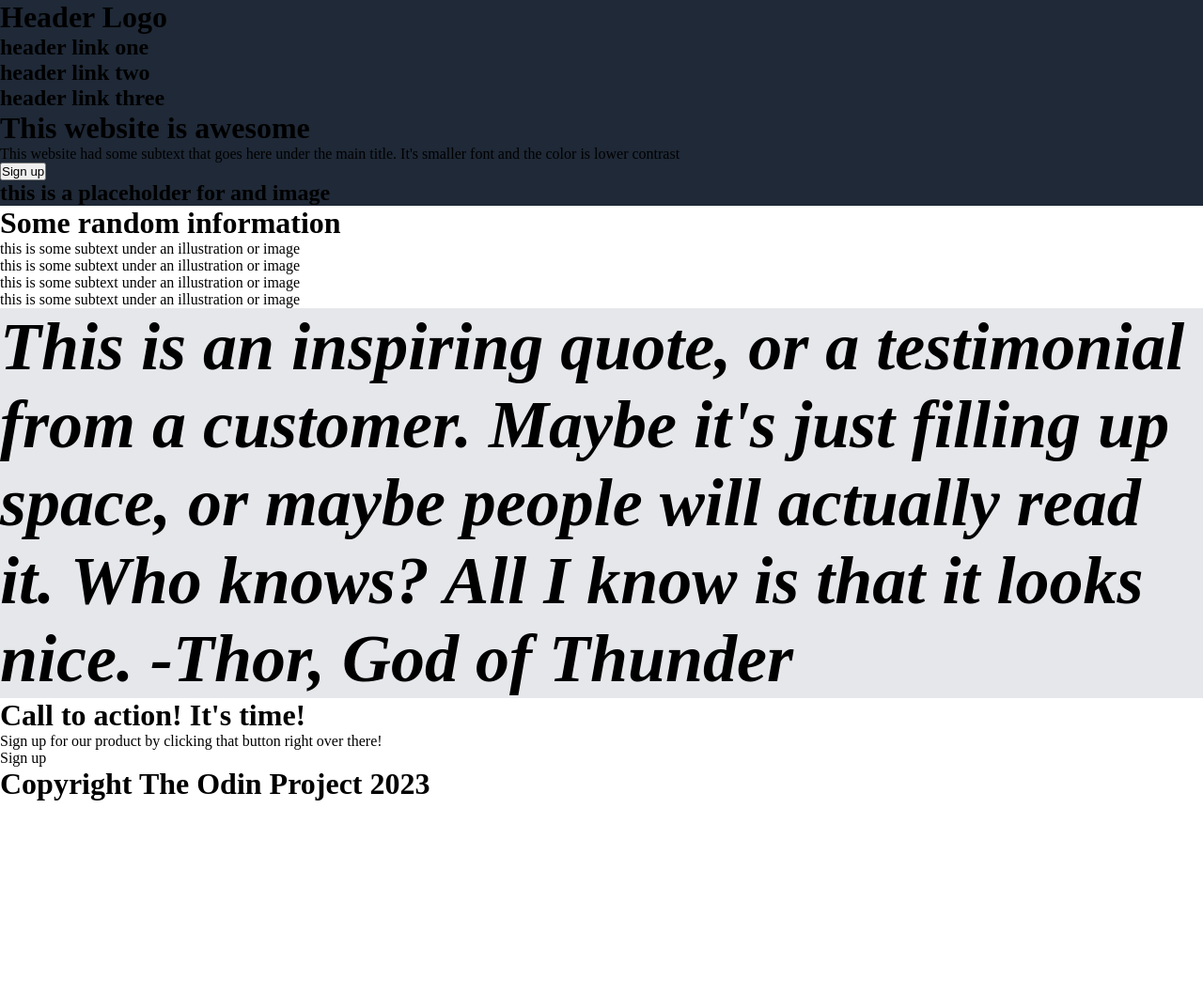
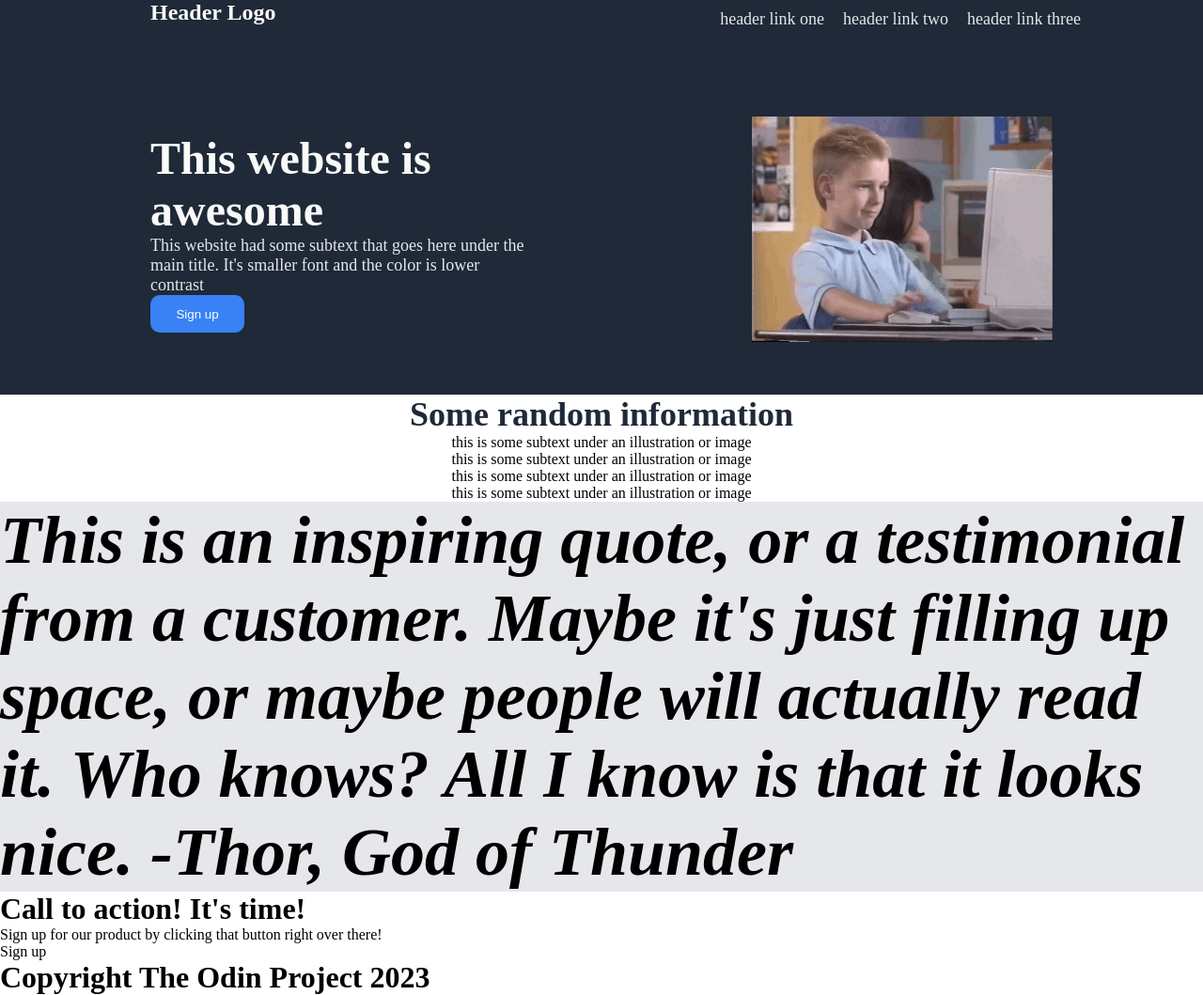
Before and after one commit to sanderscodes/odin-landing-page, a plain HTML site: page index.html in a window 1280 px wide. Shown: the whole page at 94% size. Before the commit the page ends 853 px from the top, so only its background shows below. Drawn offline with Linux system fonts and the light colour scheme.

Commit message:
finished first head container and worked on some for the second

```diff
--- a/index.html
+++ b/index.html
@@ -9,22 +9,34 @@
 <body>
     <div class="header">
         <div class="header-top">
-    <h1>Header Logo</h1>
-    <h2>header link one</h2>
-    <h2>header link two</h2>
-    <h2>header link three</h2>
-    <h1>This website is awesome</h1>
-    <p>This website had some subtext that goes here under the main title. It's smaller font and the color is lower contrast</p>
-    <button>Sign up</button>
-    <h2>this is a placeholder for and image</h2>
+    <h1 id="header-logo">Header Logo</h1>
+    <ul style="list-style-type: none;">
+    <li class="header-link">header link one</li>
+    <li class="header-link">header link two</li>
+    <li class="header-link">header link three</li>
+</ul>
+    </div>
+    <div class="header-body">
+    </div>
+    <div class="header-body-left">
+    <h1 id="hero-main">This website is<br/> awesome</h1>
+    <p id="hero-secondary">This website had some subtext that goes here under the<br/> main title.
+        It's smaller font and the color is lower<br/>
+         contrast</p>
+    <button type="button" class="sign-up">Sign up</button>
+</div>
+<div class="header-body-right">
+    <img class="thumbsup" src="./images/thumbsup.gif">
+</div>
 </div>
 </div>
 <div class="container-one">
-    <h1>Some random information</h1>
+    <h1 id="info-header">Some random information</h1>
     <p>this is some subtext under an illustration or image</p>
     <p>this is some subtext under an illustration or image</p>
     <p>this is some subtext under an illustration or image</p>
-    <p>this is some subtext under an illustration or image</p></div>
+    <p>this is some subtext under an illustration or image</p>
+</div>
 <div class="container-two">
     <h1>This is an inspiring quote, or a testimonial from a customer.
         Maybe it's just filling up space,
--- a/styles.css
+++ b/styles.css
@@ -2,11 +2,66 @@
     padding: 0%;
     margin: 0%;
 }
+#header-logo {
+    font-size: 24px;
+    color: #F9FAF8;
+    margin-left: 160px;
+}
+.header-link {
+    font-size: 18px;
+    color: #E5E7EB;
+    margin: 10px;
+}
+ul{
+display: flex;
+flex-direction: row;
+margin-right: 120px;
+}
+.sign-up{
+    background-color: #3882f6;
+    color: white;
+    width: 100px;
+    height: 40px;
+    border: 1px;
+    border-radius: 10px;
+    margin-left: 160px;
+}
+#hero-main {
+    font-size: 48px;
+    font-weight: bolder;
+    color: #F9FAF8;
+    margin-left: 160px;
+    margin-top: 100px;
+}
+#hero-secondary{
+    margin-left: 160px;
+}
 .header {
     background-color: #1F2937;
-    width: 100%;
+    font-size: 18px;
+    color: #E5E7EB;
+    max-height: 420px;
+}
+
+.header-top {
+  display: flex;
+  justify-content: space-between;
+}
+.thumbsup{
+position: relative;
+    left: 800px;
+    bottom: 230px;
 
 }
+.container-one{
+    text-align: center;
+}
+#info-header {
+    font-size: 36px;
+    font-weight: bolder;
+    color: #1F2937;
+}
+
 .container-two {
     background-color: #E5E7EB;
     font-size: 36px;
```
Also changed, not shown: images/thumbsup.gif (added).
